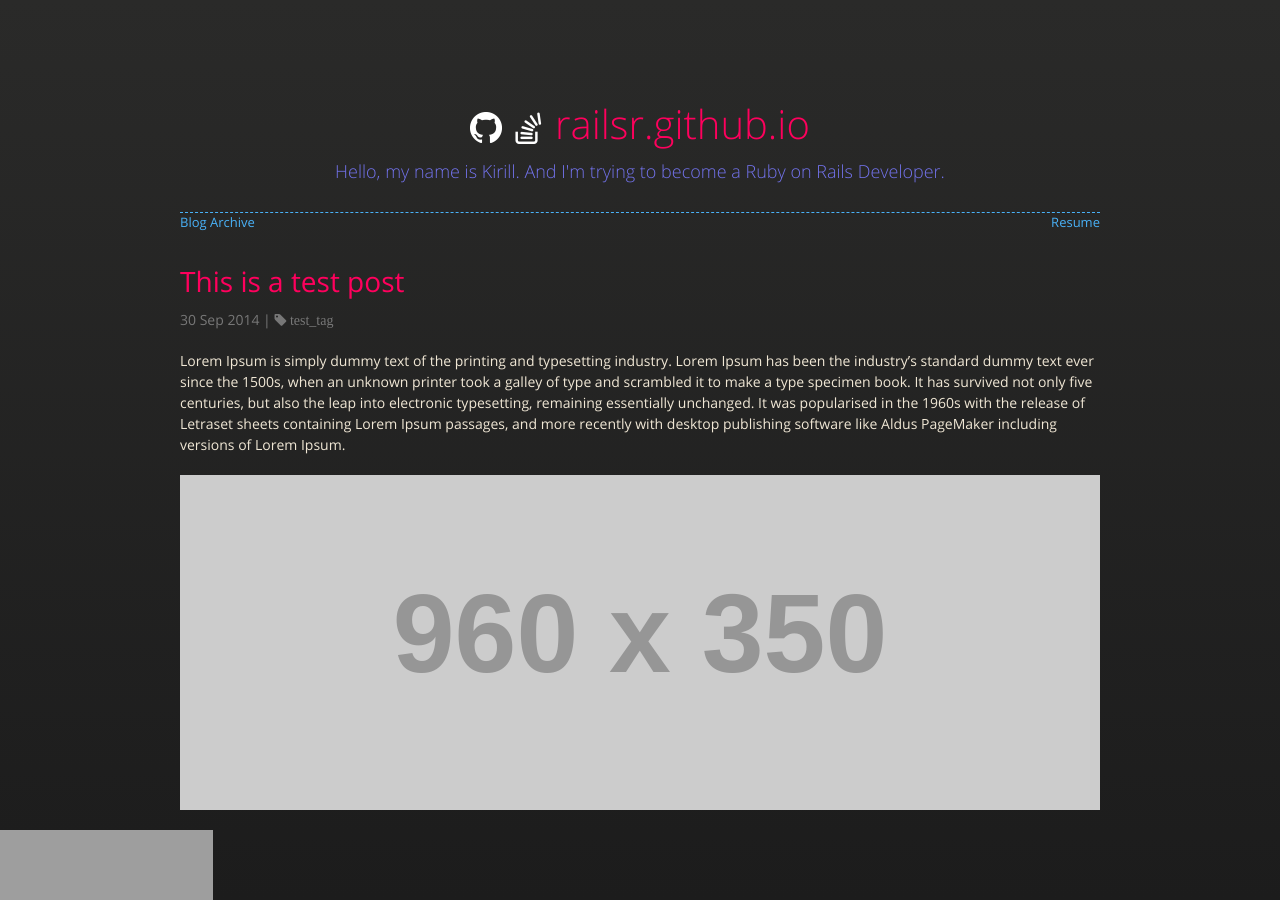
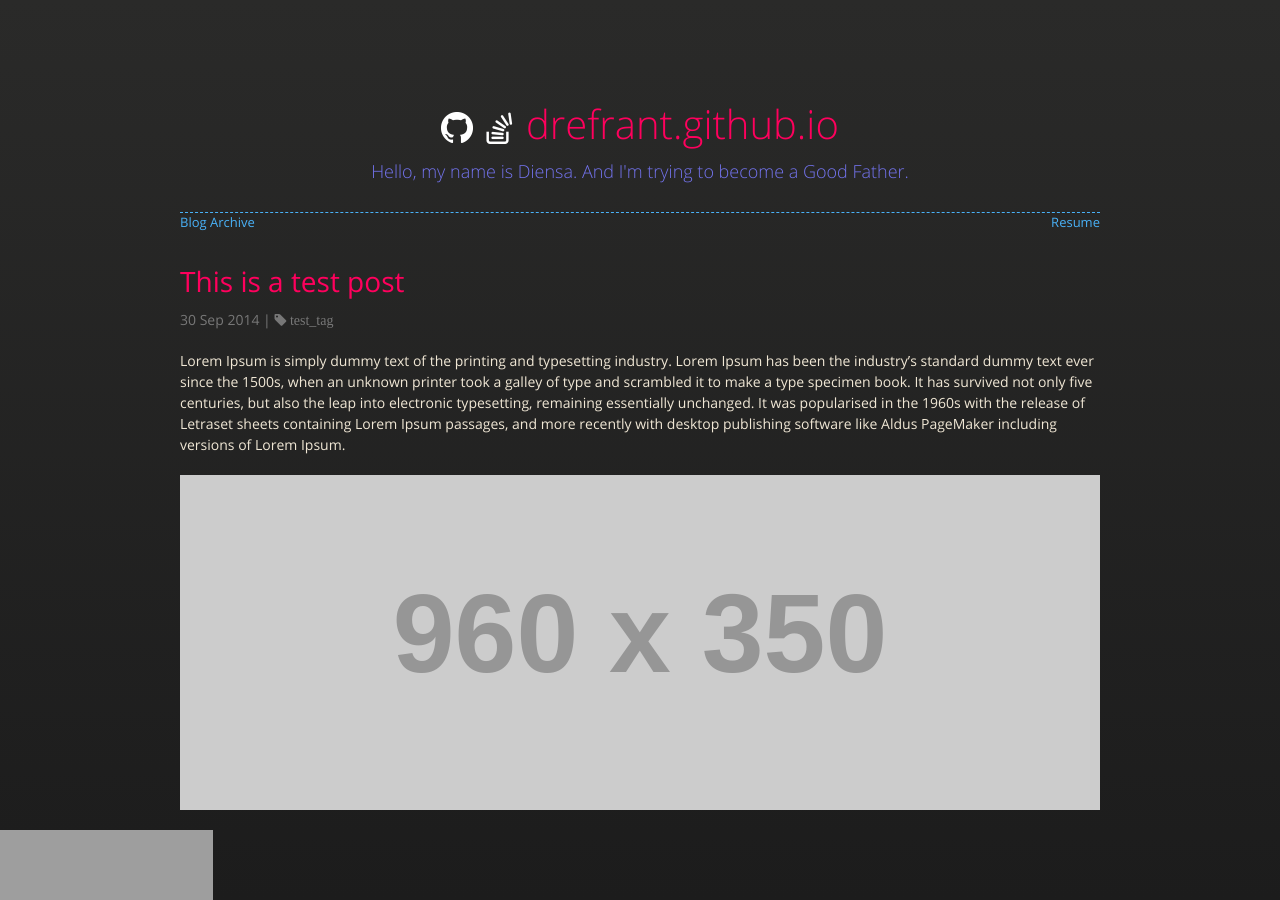
Before and after one commit to drefrant/drefrant.github.io, a Jekyll site: the page built from _posts/2014-09-30-my-test-post.md, in a window 1280 px wide and 900 px high. Built offline with Jekyll 4.4.1, drawn with Linux system fonts in a browser that asks for light colours; nearby versions of some CDN libraries; comment, search, counter and statistics services are not loaded.

Commit message:
edit with index, title html and add image

```diff
--- a/_includes/title.html
+++ b/_includes/title.html
@@ -7,13 +7,13 @@
     {% if site.stackoverflow %}
       <a href="{{site.stackoverflow}}"><img src="{{"/images/page_icons/so.png" | prepend:site.baseurl }}"></a>
     {% endif %}
-    <a id="sitename" href="/">railsr.github.io</a>
+    <a id="sitename" href="/">drefrant.github.io</a>
   </h1>
 <div style="block">
 
 </div>
   <!-- Add something about you in p tag-->
-  <p>Hello, my name is Kirill. And I'm trying to become a Ruby on Rails Developer.</p>
+  <p>Hello, my name is Diensa. And I'm trying to become a Good Father.</p>
   <hr/>
 
   {% include nav-links.html %}
--- a/index.html
+++ b/index.html
@@ -5,6 +5,6 @@
 
  <div class="text-center">
 
-            <img class="circular" src="http://scontent-a.cdninstagram.com/hphotos-xfa1/outbound-distilleryimage3/t0.0-17/OBPTH/207664bebf8011e1a9f71231382044a1_7.jpg" >
+            <img class="circular" src="{{"/images/index_image/7447937.jpg" | prepend:site.baseurl }}" >
             <p>contact me <a href="mailto:diensa.refranto@gmail.com">diensa.refranto (at) gmail.com</a></p>
           </div>
```
Also changed, not shown: images/index_image/7447937.jpg (added).
